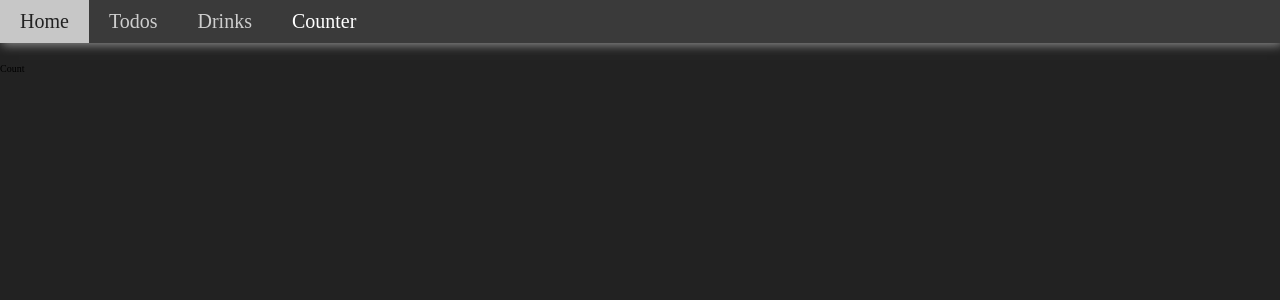
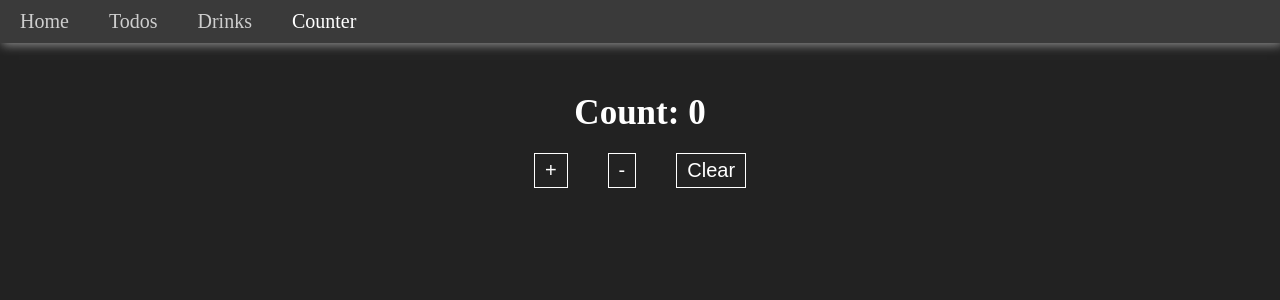
Before and after one commit to Ryan-Solomon/musical-goggles, a React (Create React App) app: page /counter in a window 1280 px wide. Shown: the top 300 px of the page. Built offline with nearby package versions, Linux system fonts and the light colour scheme.

Commit message:
add counter styles

```diff
--- a/src/components/Counter.tsx
+++ b/src/components/Counter.tsx
@@ -1,5 +1,48 @@
-import React from 'react';
+import React, { useState } from 'react';
+import styled from 'styled-components';
 
 export const Counter = () => {
-  return <>Count</>;
+  const [count, setCount] = useState(0);
+  return (
+    <CountContainer>
+      <CountHeader>Count: {count}</CountHeader>
+      <ButtonContainer>
+        <CounterButton>+</CounterButton>
+        <CounterButton>-</CounterButton>
+        <CounterButton>Clear</CounterButton>
+      </ButtonContainer>
+    </CountContainer>
+  );
 };
+
+const CountContainer = styled.div`
+  display: grid;
+  place-items: center;
+  margin-top: 5rem;
+  font-size: 1.75rem;
+`;
+
+const CountHeader = styled.h1`
+  color: #fff;
+`;
+
+const ButtonContainer = styled.div`
+  display: flex;
+`;
+
+const CounterButton = styled.button`
+  background: none;
+  color: white;
+  border: 1px solid white;
+  padding: 0.5rem 1rem;
+  margin: 2rem;
+  font-size: 2rem;
+  transition: all 0.2s ease;
+
+  &:hover {
+    background: #fff;
+    color: #333;
+    cursor: pointer;
+    transform: scale(0.96);
+  }
+`;
```
Also changed, not shown: 1 other file (tests, documents, lock files or other folders).
